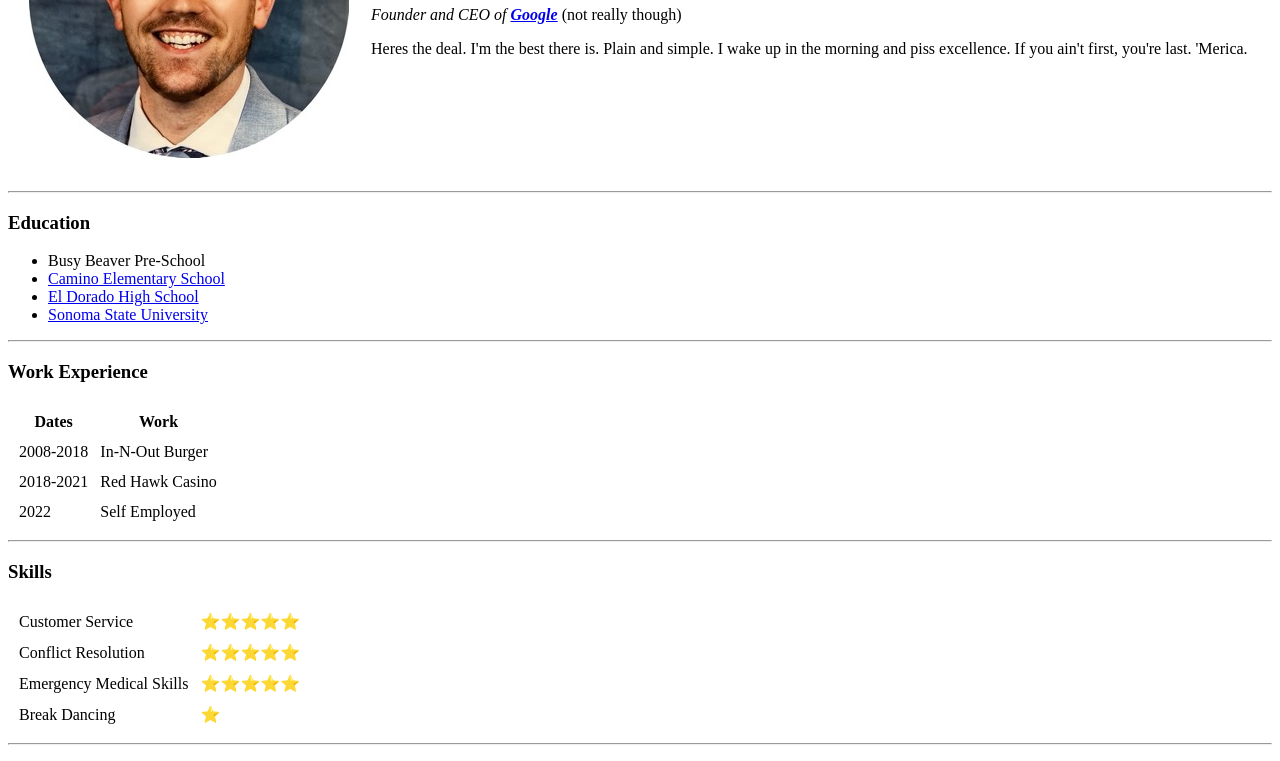
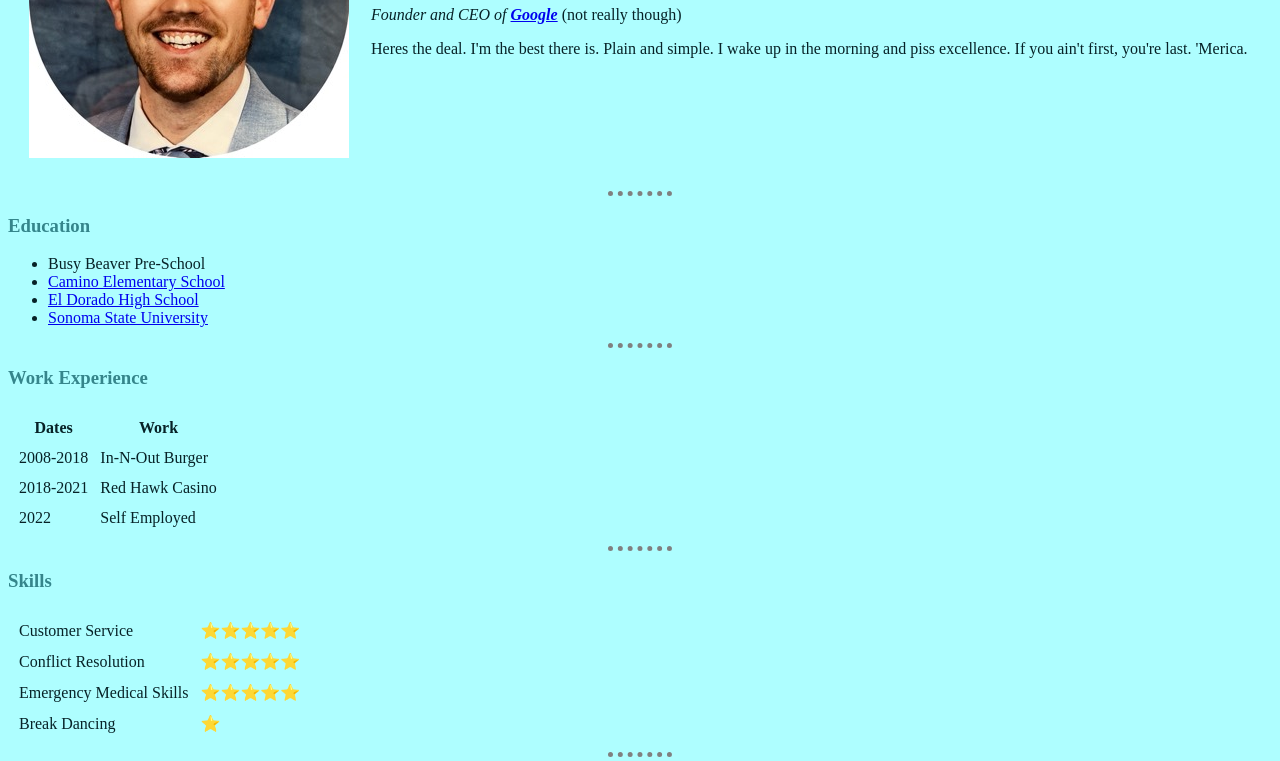
Before and after one commit to joshuastevenwatson/cv, a plain HTML site: page index.html in a window 1280 px wide. Shown: the part 191-952 px from the top of the page. Drawn offline with Linux system fonts and the light colour scheme.

Commit message:
Add files via upload
added style page

```diff
--- /dev/null
+++ b/css/styles.css
@@ -0,0 +1,33 @@
+body {
+  background-color: #AEFEFF;
+}
+.josh {
+  background-color: #AEFEFF;
+}
+hr {
+  border-style: none;
+  border-top-style: dotted;
+  border-color: grey;
+  border-width: 5px;
+  width: 5%;
+}
+hr:hover {
+  border-color: gold;
+}
+
+h1 {
+  color: #35858B;
+  }
+h1:hover {
+  color: white;
+}
+h3 {
+  color: #35858B;}
+h3:hover {
+  color: white;
+}
+
+p {color: #072227;}
+ul {color: #072227;}
+table {color: #072227;}
+ol {color: #072227;}
--- a/index.html
+++ b/index.html
@@ -4,9 +4,12 @@
 <head>
   <meta charset="utf-8">
   <title>Joshua's Personal Site</title>
+
+<link rel="stylesheet" href="css/styles.css">
 </head>
 
 <body>
+
   <table cellspacing=20>
     <tr>
       <td><img src="JoshCirclePicSmall.jpeg" alt="Joshua Profile Picture"></td>
@@ -15,7 +18,7 @@
         <p>Heres the deal. I'm the best there is. Plain and simple. I wake up in the morning and piss excellence. If you ain't first, you're last. 'Merica.</p></td>
     </tr>
   </table>
-  <hr />
+  <hr>
   <h3>Education</h3>
   <p><ul>
     <li>Busy Beaver Pre-School</li>
```
